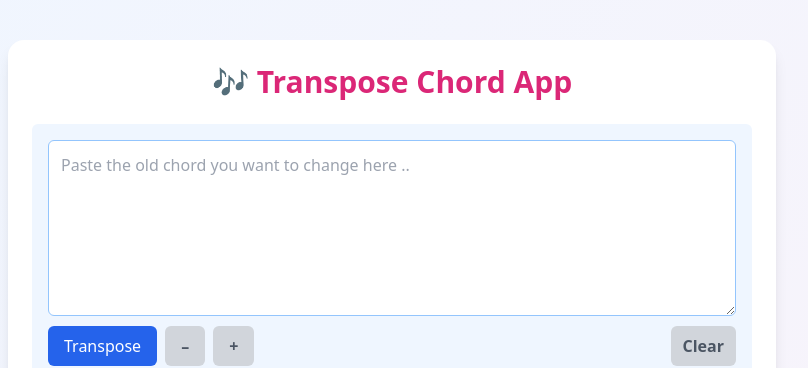
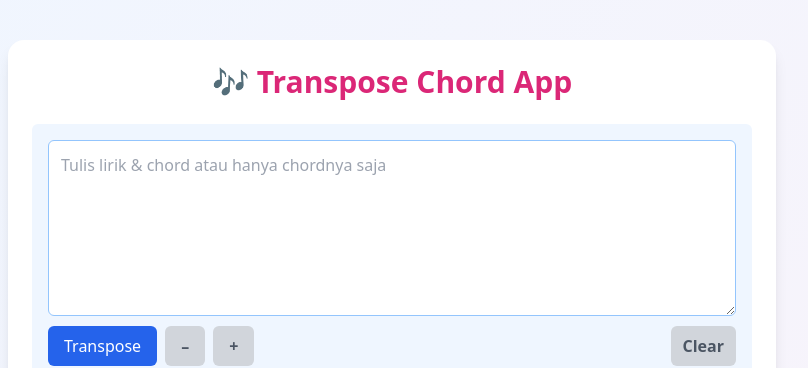
Before and after one commit to husnimr/transpose-chord, a React (Vite) app: page / in a window 1280 px wide. Shown: the top 368 px of the page, without its empty margins (248-1056 px from the left). Built offline with nearby package versions, Linux system fonts and the light colour scheme; the HTML template or start-up script is replaced by a standard one.

Commit message:
update: chordinnput

```diff
--- a/src/components/ChordInput.jsx
+++ b/src/components/ChordInput.jsx
@@ -11,7 +11,7 @@ export default function ChordInput({
     <div className="TransposeChordHusni bg-blue-50 p-4 rounded-md mb-4">
       <textarea
         className="oldchord-area w-full h-44 border border-blue-300 rounded-md p-3 focus:outline-none resize-vertical"
-        placeholder="Paste the old chord you want to change here .."
+        placeholder="Tulis lirik & chord atau hanya chordnya saja"
         value={value}
         onChange={(e) => onChange(e.target.value)}
       />
```
